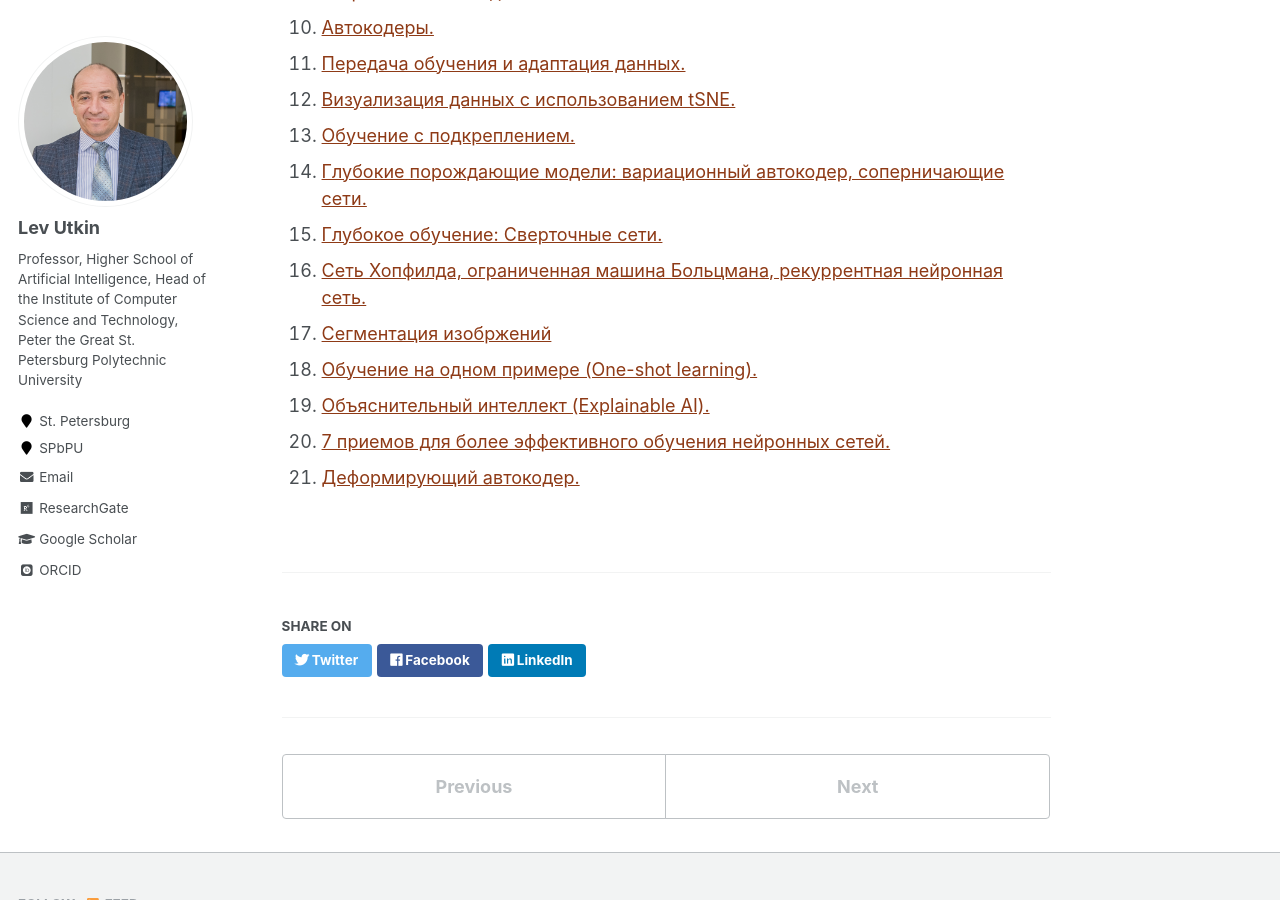
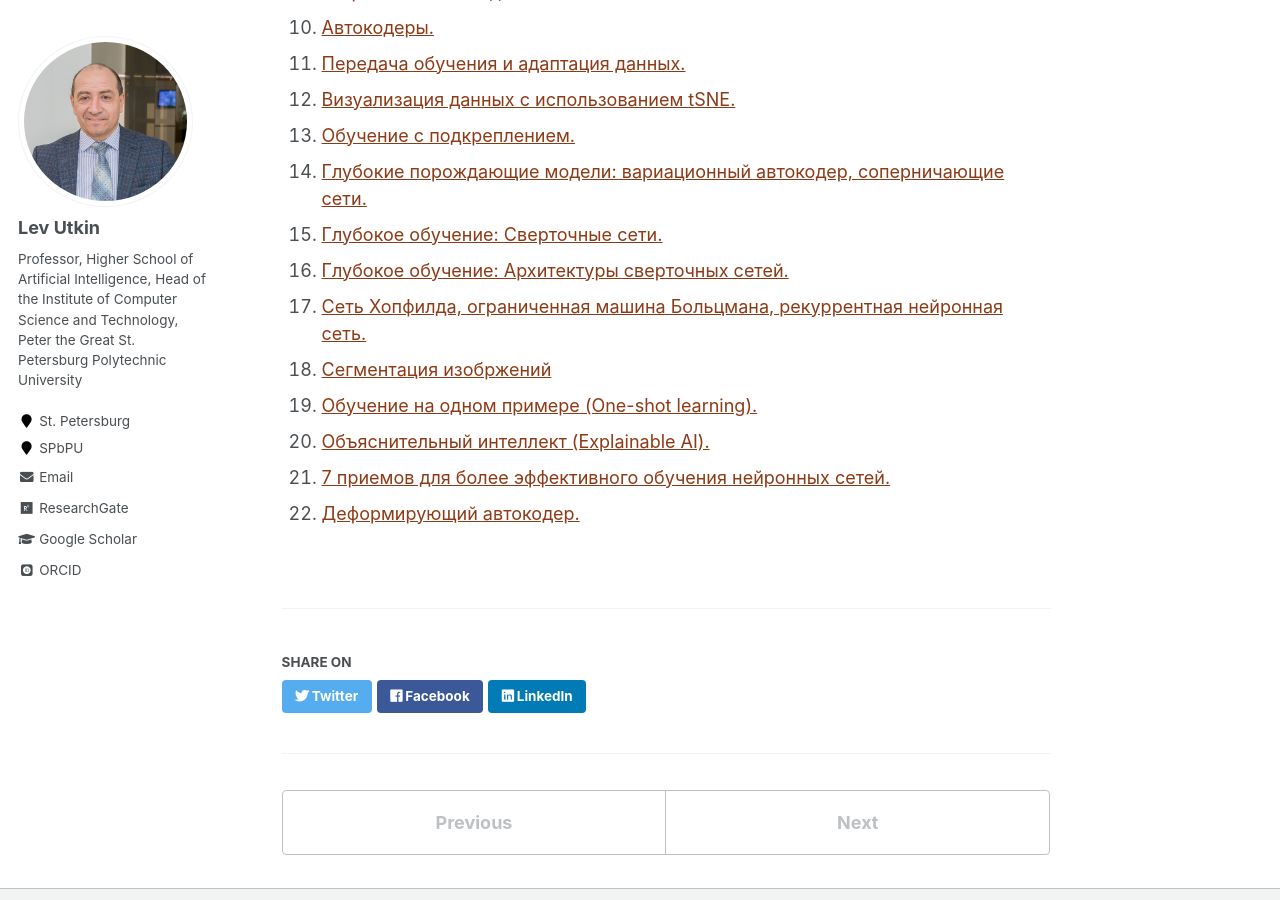
Before and after one commit to levutkin/levutkin.github.io, a Jekyll site: the page built from _teaching/machine-learning.md, in a window 1280 px wide and 900 px high, scrolled down 543 px. Built offline with Jekyll 4.4.1, drawn with Linux system fonts in a browser that asks for light colours; some web fonts are replaced.

Commit message:
Update machine-learning.md

```diff
--- a/_teaching/machine-learning.md
+++ b/_teaching/machine-learning.md
@@ -11,21 +11,22 @@
  0. [Общее введение.](/files/AI_Introduction_2.pdf)
  1. [Введение.](/files/Machine_Learning_Intro.pdf)
  2. [Наивный байесовский классификатор и метод ближайших соседей.](/files/Machine_Learning_Bayes_KNN.pdf)
- 3. [Метод опорных векторов.](/files/Machine_Learning_LTU_3.pdf)
- 4. [Деревья решений.](/files/Machine_Learning_LTU_4.pdf)
- 5. [Нейронные сети.](/files/Machine_Learning_LTU_5.pdf)
- 6. [Методы обучения без учителя.](/files/Machine_Learning_LTU_6.pdf)
- 7. [Композиционные методы машинного обучения.](/files/Machine_Learning_LTU_7.pdf)
- 8. [Регрессионные модели.](/files/Machine_Learning_LTU_8.pdf)
- 9. [Автокодеры.](/files/Machine_Learning_LTU_9.pdf)
+ 3. [Метод опорных векторов.](/files/Machine_Learning_SVM.pdf)
+ 4. [Деревья решений.](/files/Machine_Learning_D_Trees.pdf)
+ 5. [Нейронные сети.](/files/Machine_Learning_NeurN.pdf)
+ 6. [Методы обучения без учителя.](/files/Machine_Learning_Cluster.pdf)
+ 7. [Композиционные методы машинного обучения.](/files/Machine_Learning_Ensemble.pdf)
+ 8. [Регрессионные модели.](/files/Machine_Learning_Regression.pdf)
+ 9. [Автокодеры.](/files/Machine_Learning_Autoencoder.pdf)
  10. [Передача обучения и адаптация данных.](/files/Machine_Learning_LTU_10.pdf)
- 11. [Визуализация данных с использованием tSNE.](/files/Machine_Learning_LTU_11.pdf)
+ 11. [Визуализация данных с использованием tSNE.](/files/Machine_Learning_Dim_Red.pdf)
  12. [Обучение с подкреплением.](/files/Machine_Learning_LTU_12.pdf)
- 13. [Глубокие порождающие модели: вариационный автокодер, соперничающие сети.](/files/Machine_Learning_LTU_13.pdf)
- 14. [Глубокое обучение: Cверточные сети.](/files/Machine_Learning_LTU_14.pdf)
- 15. [Сеть Хопфилда, ограниченная машина Больцмана, рекуррентная нейронная сеть.](/files/Machine_Learning_LTU_15.pdf)
- 16. [Сегментация изобржений](/files/Machine_Learning_LTU_16.pdf)
- 17. [Обучение на одном примере (One-shot learning).](/files/Machine_Learning_LTU_19.pdf)
- 18. [Объяснительный интеллект (Explainable AI).](/files/Machine_Learning_SPbPU_XAI.pdf)
- 19. [7 приемов для более эффективного обучения нейронных сетей.](/files/Machine_Learning_LTU_14_2.pdf)
- 20. [Деформирующий автокодер.](/files/Deforming_autoencoder.pdf)
+ 13. [Глубокие порождающие модели: вариационный автокодер, соперничающие сети.](/files/Machine_Learning_Gen_Learn.pdf)
+ 14. [Глубокое обучение: Cверточные сети.](/files/Machine_Learning_ConvN.pdf)
+ 15. [Глубокое обучение: Архитектуры сверточных сетей.](/files/Machine_Learning_ConvN_Archit.pdf)
+ 16. [Сеть Хопфилда, ограниченная машина Больцмана, рекуррентная нейронная сеть.](/files/Machine_Learning_Hopfield_etc.pdf)
+ 17. [Сегментация изобржений](/files/Machine_Learning_Segment.pdf)
+ 18. [Обучение на одном примере (One-shot learning).](/files/Machine_Learning_One_Shot.pdf)
+ 19. [Объяснительный интеллект (Explainable AI).](/files/Machine_Learning_SPbPU_XAI.pdf)
+ 20. [7 приемов для более эффективного обучения нейронных сетей.](/files/Machine_Learning_7_tricks_to_learn.pdf)
+ 21. [Деформирующий автокодер.](/files/Deforming_autoencoder.pdf)
```
